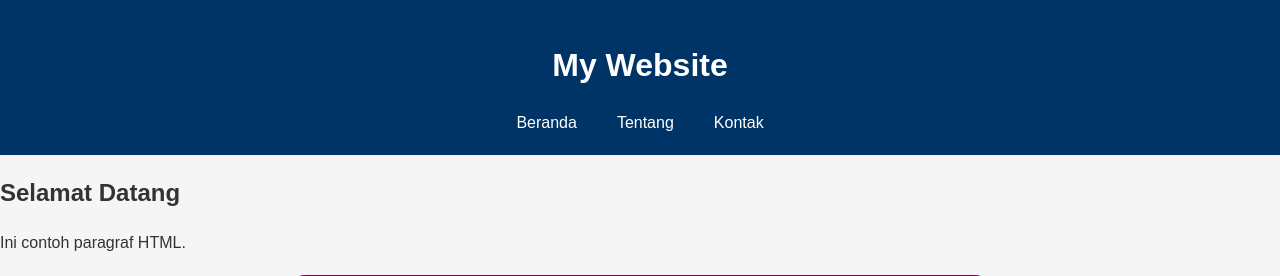
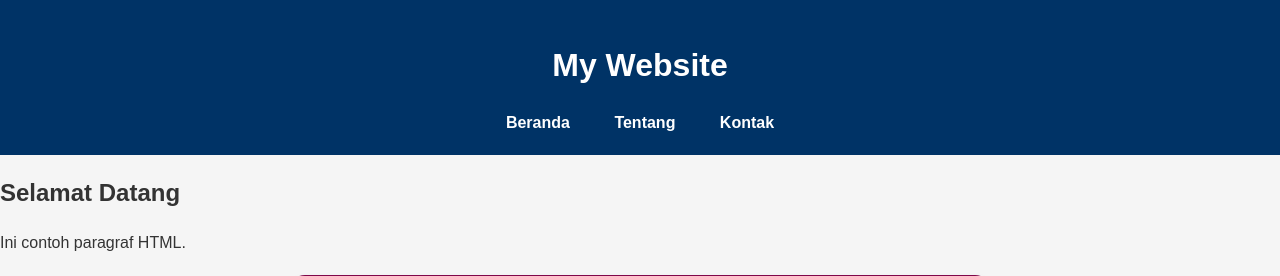
Before and after one commit to 2511500039-svg/2511500039-PWD-TI1A-2025-2026-1, a PHP site: page /pertemuan-04/index.html in a window 1280 px wide. Shown: the top 276 px of the page. Run offline with PHP 8.4, Linux system fonts and the light colour scheme.

Commit message:
mANTAP pak yohanes

```diff
--- a/pertemuan-04/style.css
+++ b/pertemuan-04/style.css
@@ -18,22 +18,25 @@ header {
 }
 
 header ul {
-  display: flex;
-  justify-content: center;
-  list-style-type: none;
+  list-style: none;   /* hilangkan titik list */
   padding: 0;
-  margin: 10px 0 0;
+  margin: 0;
+  text-align: center; /* posisikan di tengah */
 }
 
 header li {
-  display: inline-block;
-  margin: 0 20px;
+  display: inline-block; /* sejajarkan menu ke samping */
+  margin: 0 20px;        /* jarak antar menu */
 }
 
 header li a {
   color: #fff;
   text-decoration: none;
-  padding: 6 12px;
+  font-weight: bold;
+}
+
+header li a:hover {
+  text-decoration: underline;
 }
 
 #about,
```
